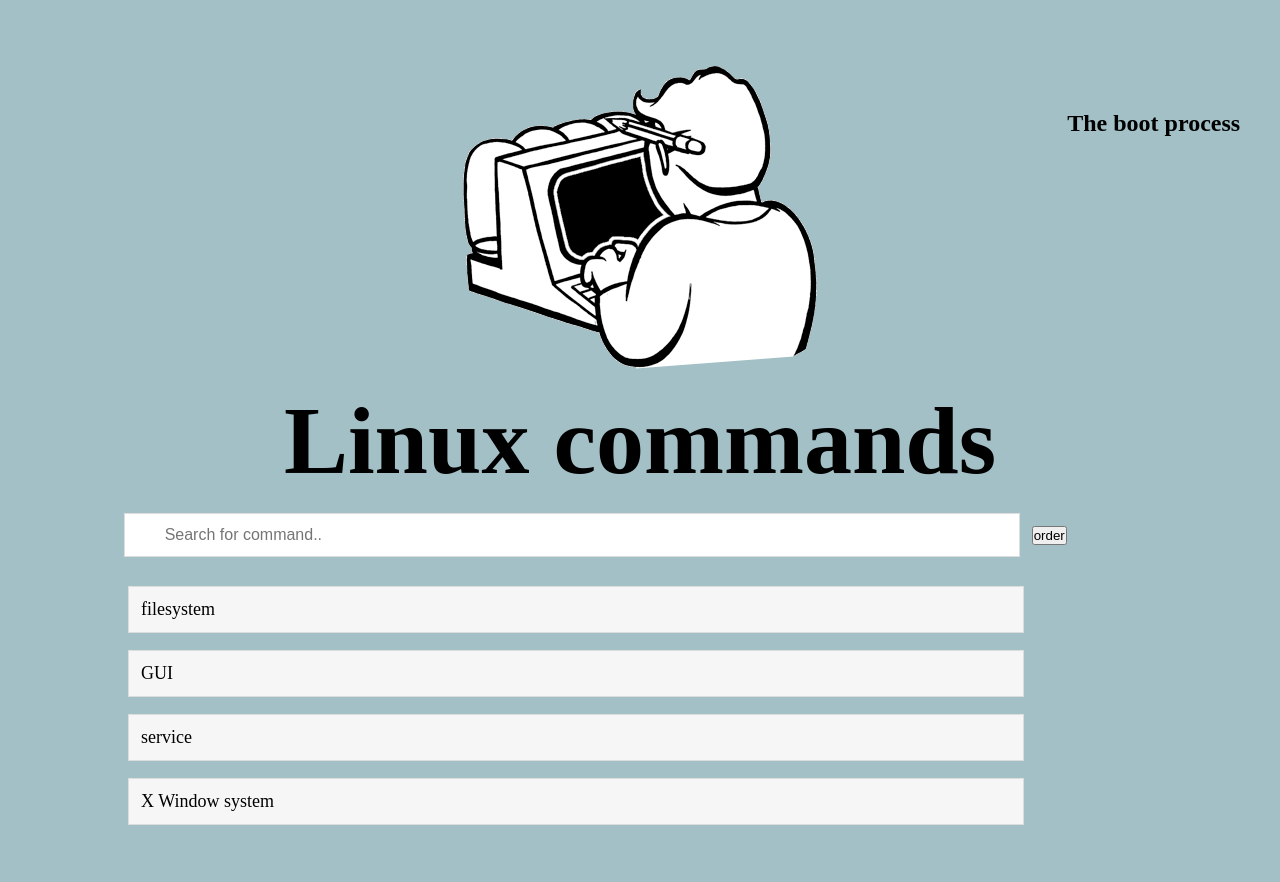
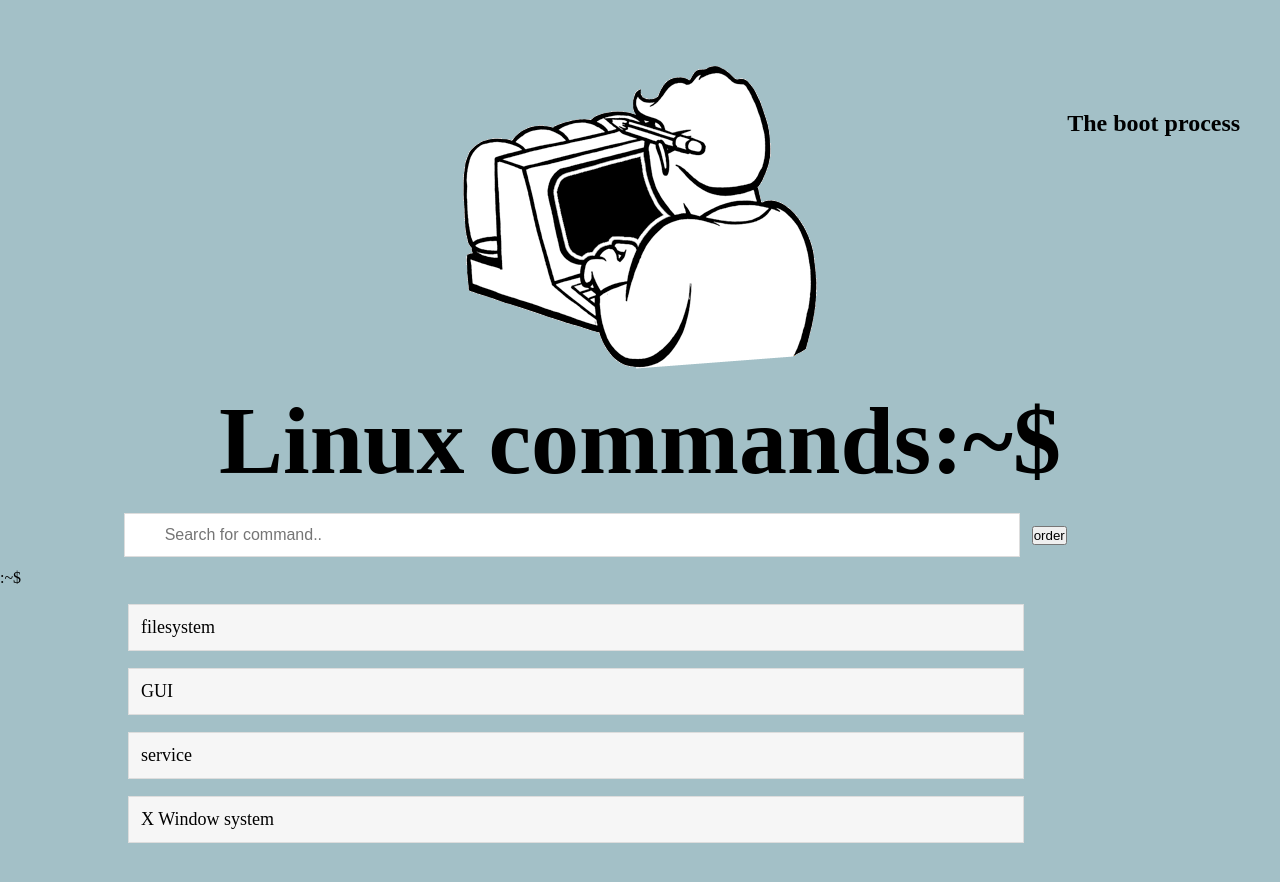
Before and after one commit to brunovmc/linuxCommands, a plain HTML site: page index.html in a window 1280 px wide. Drawn offline with Linux system fonts and the light colour scheme.

Commit message:
Update index.html

```diff
--- a/index.html
+++ b/index.html
@@ -37,12 +37,14 @@
   <body>
     <div class="header">
       <img src="falloutCommans.png" alt="">
-      <h1>Linux commands</h1>
+      <h1>Linux commands:~$</h1>
       <input type="text" id="myInput" onkeyup="searchList()" placeholder="Search for command.." title="Type in a name">
       <button onclick="sortListDir()">order</button>
     </div>
 
-
+    <div class="decoration">
+      <p>:~$</p>
+    </div>
 
 
     <ul class="list" id=myUL>
@@ -86,6 +88,8 @@
 
 
 
+
+
     <script type="text/javascript" src="script.js"></script>
   </body>
 </html>
```
